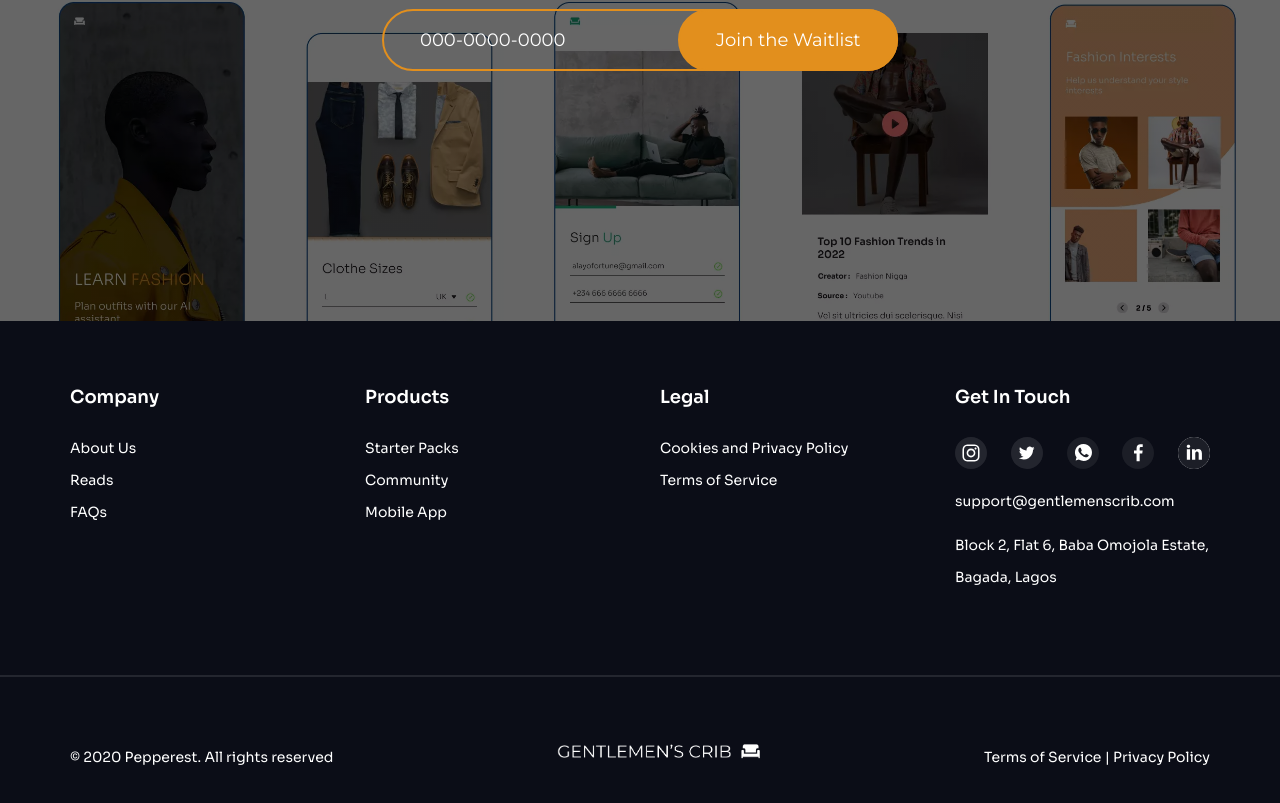
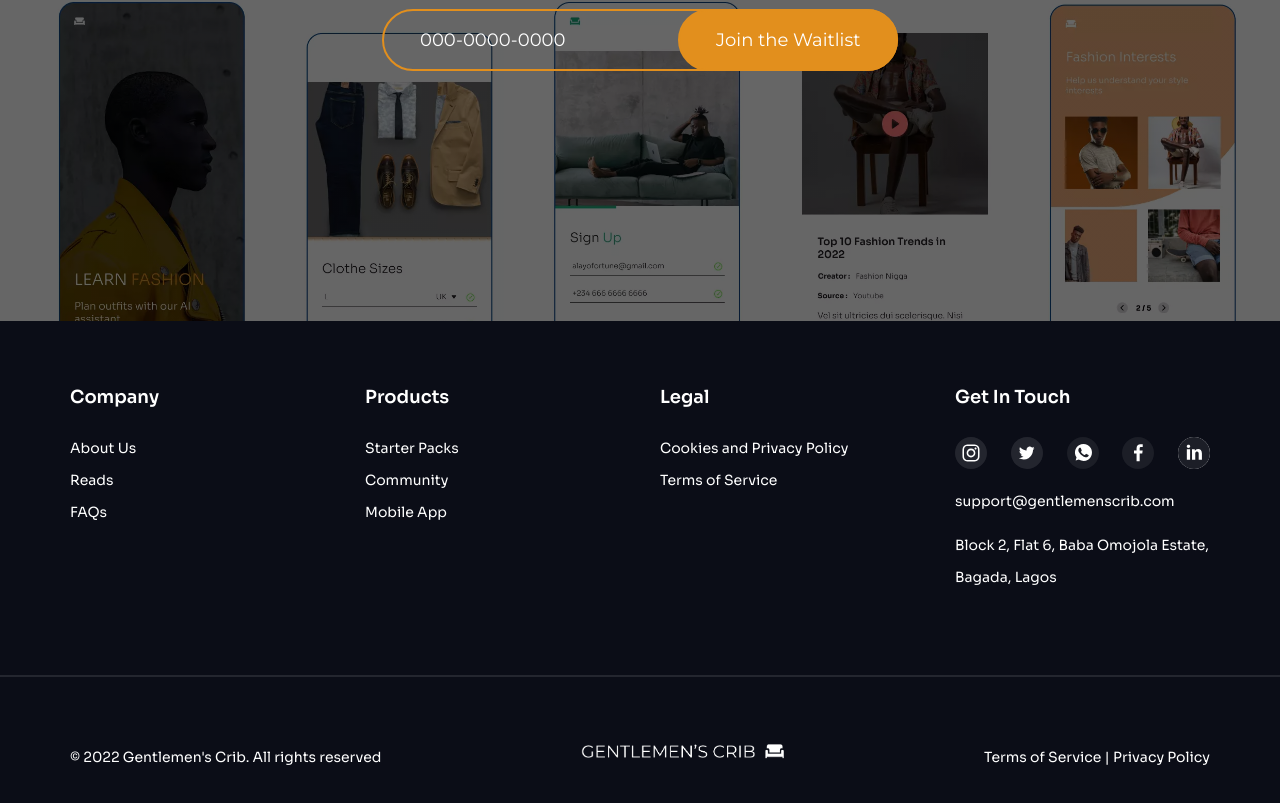
Before and after one commit to orunto/gmc-website, a React (Create React App) app: page / in a window 1280 px wide. Shown: the part 6369-7172 px from the top of the page. Built offline with nearby package versions, Linux system fonts and the light colour scheme.

Commit message:
Footer correction

```diff
--- a/src/containers/Footer.jsx
+++ b/src/containers/Footer.jsx
@@ -48,7 +48,7 @@ const Footer = () => {
             <hr/>
 
             <div className='EndCredits'>
-                <span>© 2020 Pepperest. All rights reserved</span>
+                <span>© 2022 Gentlemen's Crib. All rights reserved</span>
                 <img src={Logo} />
                 <span><a href='/termsofservice'>Terms of Service</a> | <a href='/privacypolicy'>Privacy Policy</a></span>
             </div>
```
